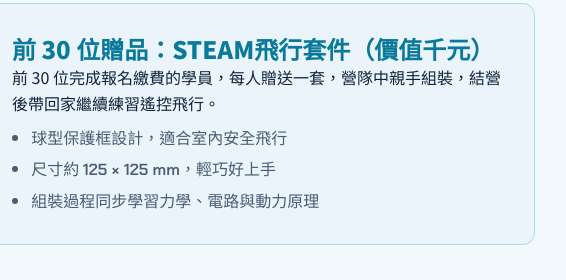
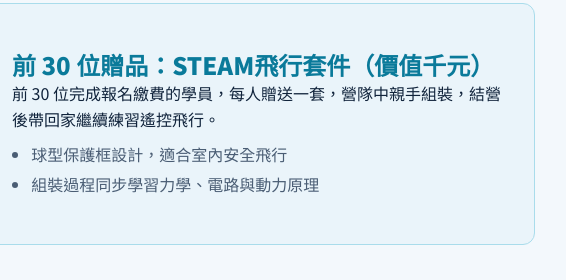
Before and after one commit to greenmail1011/camp2027, a plain HTML site: page index.html in a window 1280 px wide. Shown: the part 2104-2384 px from the top of the page, 485-1051 px from the left. Drawn offline with Linux system fonts and the light colour scheme.

Commit message:
移除尺寸規格行

```diff
--- a/index.html
+++ b/index.html
@@ -418,7 +418,6 @@ footer{color:var(--muted);font-size:14px;text-align:center;border-top:1px solid
           <p>前 30 位完成報名繳費的學員，每人贈送一套，營隊中親手組裝，結營後帶回家繼續練習遙控飛行。</p>
           <ul>
             <li>球型保護框設計，適合室內安全飛行</li>
-            <li>尺寸約 <span class="num">125 × 125 mm</span>，輕巧好上手</li>
             <li>組裝過程同步學習力學、電路與動力原理</li>
           </ul>
         </div>
```
